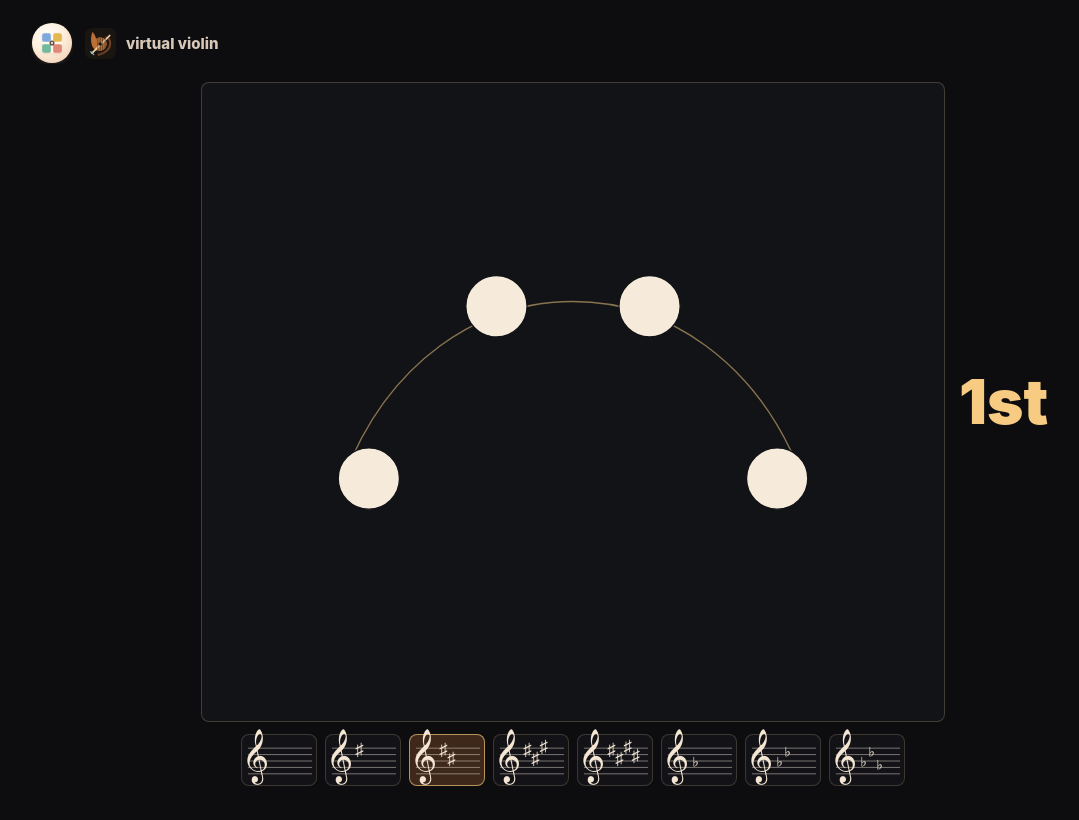
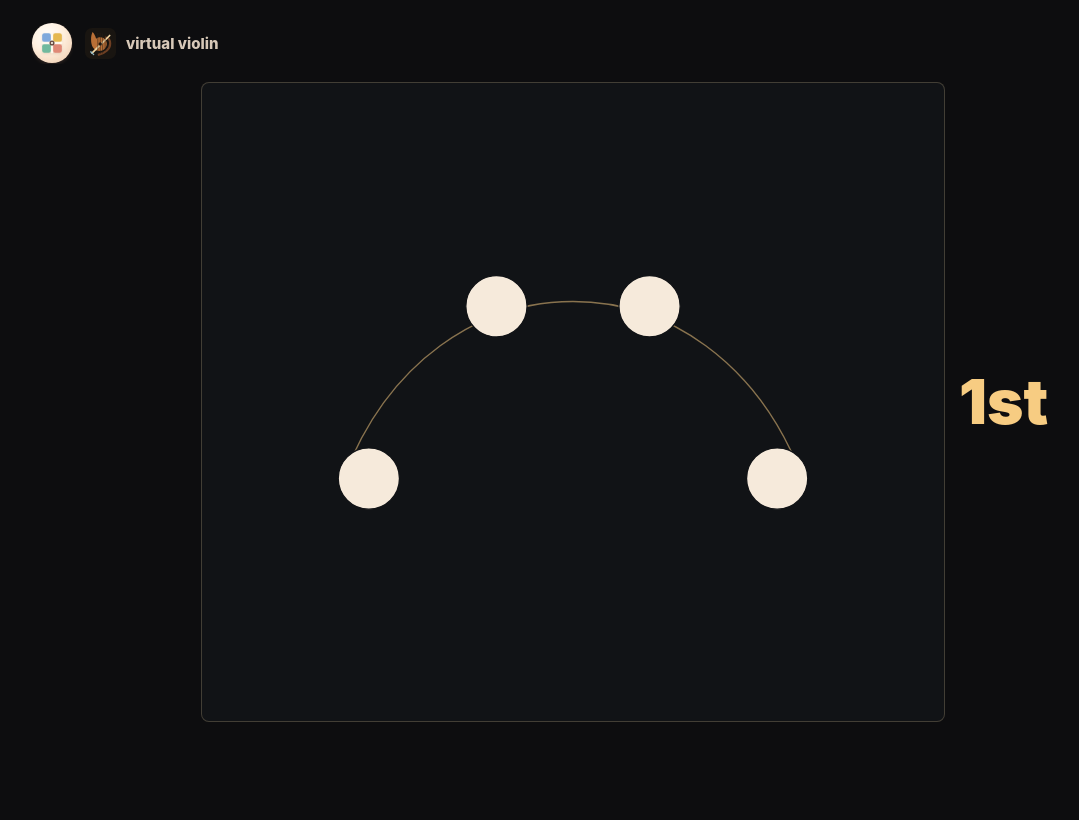
Before and after one commit to nalalalan/virtualviolin.aolabs.io, a React (Vite) app: page / in a window 1280 px wide. Shown: the whole page, without its empty margins (19-1098 px from the left). Built offline with nearby package versions, Linux system fonts and the light colour scheme.

Commit message:
Remove key signatures from chromatic violin

```diff
--- a/src/App.tsx
+++ b/src/App.tsx
@@ -6,12 +6,10 @@ import {
   getPitchInfo,
   getStringForBowVector,
   isFingerKey,
-  keySignatures,
   positionLabelByName,
   positionNames,
   stringNames,
   type FingerKey,
-  type KeySignature,
   type PositionName,
   type ViolinString,
 } from './pitchMapping'
@@ -22,31 +20,11 @@ const BOW_ON_SPEED = 0.42
 const BOW_HOLD_MS = 260
 const DIRECTION_ATTACK_MS = 95
 
-const staffLineYs = [10, 17, 24, 31, 38] as const
-const sharpStaffYs = [10, 20.5, 6.5, 17, 27.5, 13.5, 24] as const
-const flatStaffYs = [24, 13.5, 27.5, 17, 31, 20.5, 34.5] as const
-
 const bridgeStringMarks: Record<ViolinString, { x: number; y: number; angle: number }> = {
-  G: { x: 18, y: 62, angle: -34 },
-  D: { x: 38, y: 35, angle: -11 },
-  A: { x: 62, y: 35, angle: 11 },
-  E: { x: 82, y: 62, angle: 34 },
-}
-
-function makeKeySignatureMarks(accidental: 'sharp' | 'flat', count: number) {
-  const staffYs = accidental === 'sharp' ? sharpStaffYs : flatStaffYs
-  return staffYs.slice(0, count).map((y) => ({ accidental, y }))
-}
-
-const keySignatureMarks: Record<KeySignature, Array<{ accidental: 'sharp' | 'flat'; y: number }>> = {
-  C: [],
-  G: makeKeySignatureMarks('sharp', 1),
-  D: makeKeySignatureMarks('sharp', 2),
-  A: makeKeySignatureMarks('sharp', 3),
-  E: makeKeySignatureMarks('sharp', 4),
-  F: makeKeySignatureMarks('flat', 1),
-  Bb: makeKeySignatureMarks('flat', 2),
-  Eb: makeKeySignatureMarks('flat', 3),
+  G: { x: 18, y: 62, angle: 30 },
+  D: { x: 38, y: 35, angle: 10 },
+  A: { x: 62, y: 35, angle: -10 },
+  E: { x: 82, y: 62, angle: -30 },
 }
 
 interface InstrumentState {
@@ -59,7 +37,6 @@ interface InstrumentState {
   direction: BowDirection
   vibrato: boolean
   position: PositionName
-  keySignature: KeySignature
 }
 
 const initialState: InstrumentState = {
@@ -72,7 +49,6 @@ const initialState: InstrumentState = {
   direction: 0,
   vibrato: false,
   position: 'first',
-  keySignature: 'D',
 }
 
 function App() {
@@ -104,7 +80,7 @@ function App() {
     const bowSpeed = current.contact && current.rawSpeed > 0 && age < BOW_HOLD_MS ? BOW_ON_SPEED : 0
     const attackAge = now - lastDirectionChangeTimeRef.current
     const acceleration = current.acceleration > 0 && attackAge < DIRECTION_ATTACK_MS ? current.acceleration : 0
-    const pitchInfo = getPitchInfo(current.selectedString, current.fingerKey, current.position, current.keySignature)
+    const pitchInfo = getPitchInfo(current.selectedString, current.fingerKey, current.position)
 
     if (Math.abs(bowSpeed - current.bowSpeed) > 0.004 || current.acceleration !== acceleration) {
       stateRef.current.bowSpeed = bowSpeed
@@ -427,29 +403,6 @@ function App() {
 
   const positionLabel = positionLabelByName[instrumentState.position]
 
-  function renderKeySignature(signature: KeySignature) {
-    return (
-      <svg className="key-staff" viewBox="0 0 82 48" aria-hidden="true">
-        {staffLineYs.map((y) => (
-          <line className="staff-line" x1="6" x2="76" y1={y} y2={y} key={y} />
-        ))}
-        <text className="key-clef" x="16" y="27">
-          {'\uD834\uDD1E'}
-        </text>
-        {keySignatureMarks[signature].map((mark, index) => (
-          <text
-            className="key-accidental"
-            x={36 + index * 8.75}
-            y={mark.y}
-            key={`${mark.accidental}-${index}`}
-          >
-            {mark.accidental === 'sharp' ? '\u266F' : '\u266D'}
-          </text>
-        ))}
-      </svg>
-    )
-  }
-
   return (
     <main className="app-shell">
       <header className="suite-topbar" aria-label="Virtual Violin navigation">
@@ -499,23 +452,6 @@ function App() {
           </aside>
         </div>
 
-        <section className="key-signature-strip" aria-label="Key signature">
-          {keySignatures.map((signature) => (
-            <button
-              className={signature === instrumentState.keySignature ? 'active' : ''}
-              key={signature}
-              type="button"
-              aria-label={`${signature} key signature`}
-              title={`${signature} key signature`}
-              onClick={() => {
-                renderInstrumentState({ keySignature: signature })
-                syncEngineNow()
-              }}
-            >
-              {renderKeySignature(signature)}
-            </button>
-          ))}
-        </section>
       </section>
     </main>
   )
--- a/src/index.css
+++ b/src/index.css
@@ -150,70 +150,6 @@ a {
   font-weight: 860;
 }
 
-.key-signature-strip {
-  display: flex;
-  flex-wrap: wrap;
-  gap: 8px;
-  width: min(100%, 760px);
-  margin-top: 12px;
-  margin-right: auto;
-  margin-left: auto;
-}
-
-.key-signature-strip button {
-  width: 76px;
-  height: 52px;
-  border: 1px solid rgba(242, 215, 164, 0.18);
-  border-radius: 8px;
-  background: rgba(21, 22, 25, 0.86);
-  color: #d7c8b8;
-  cursor: pointer;
-  padding: 0;
-}
-
-.key-signature-strip button.active {
-  border-color: rgba(247, 204, 130, 0.66);
-  background: rgba(185, 111, 54, 0.28);
-  color: #f7cc82;
-}
-
-.key-staff {
-  display: block;
-  width: 76px;
-  height: 44px;
-  margin: 2px auto 0;
-  overflow: visible;
-}
-
-.staff-line {
-  stroke: rgba(248, 239, 225, 0.44);
-  stroke-width: 1;
-  vector-effect: non-scaling-stroke;
-}
-
-.key-clef,
-.key-accidental {
-  font-family:
-    "Segoe UI Symbol",
-    "Noto Music",
-    "Bravura",
-    serif;
-  color: #f4e6d3;
-  fill: #f4e6d3;
-  line-height: 1;
-  dominant-baseline: middle;
-  text-anchor: middle;
-}
-
-.key-clef {
-  font-size: 35px;
-}
-
-.key-accidental {
-  font-size: 19px;
-  font-weight: 780;
-}
-
 @media (max-width: 860px) {
   .player-region {
     grid-template-columns: minmax(0, 1fr) 72px;
@@ -251,19 +187,6 @@ a {
     min-height: 640px;
   }
 
-  .string-lane {
-    padding: 18px 8px;
-  }
-
-  .string-lane span {
-    font-size: 20px;
-  }
-
-  .string-lane::before {
-    top: 60px;
-    bottom: 14px;
-  }
-
   .position-readout {
     padding: 0;
   }
--- a/src/pitchMapping.ts
+++ b/src/pitchMapping.ts
@@ -1,20 +1,18 @@
 export const stringNames = ['G', 'D', 'A', 'E'] as const
-export const keySignatures = ['C', 'G', 'D', 'A', 'E', 'F', 'Bb', 'Eb'] as const
 export const positionNames = ['first', 'third', 'fifth', 'seventh'] as const
 
 export type ViolinString = (typeof stringNames)[number]
 export type FingerKey = 'j' | 'h' | 'g' | 'f' | 'd' | 's' | 'a'
 export type PositionName = (typeof positionNames)[number]
-export type KeySignature = (typeof keySignatures)[number]
 
 export const fingerKeys: FingerKey[] = ['j', 'h', 'g', 'f', 'd', 's', 'a']
 export const keyStrip = ['open', ...fingerKeys] as const
 
 export const stringAngleByName: Record<ViolinString, number> = {
-  G: -34,
-  D: -11,
-  A: 11,
-  E: 34,
+  G: 30,
+  D: 10,
+  A: -10,
+  E: -30,
 }
 
 export const positionLabelByName: Record<PositionName, string> = {
@@ -31,20 +29,7 @@ const baseMidiByString: Record<ViolinString, number> = {
   E: 76,
 }
 
-const tonicPitchClassByKey: Record<KeySignature, number> = {
-  C: 0,
-  G: 7,
-  D: 2,
-  A: 9,
-  E: 4,
-  F: 5,
-  Bb: 10,
-  Eb: 3,
-}
-
 const sharpNoteNames = ['C', 'C#', 'D', 'D#', 'E', 'F', 'F#', 'G', 'G#', 'A', 'A#', 'B'] as const
-const flatNoteNames = ['C', 'Db', 'D', 'Eb', 'E', 'F', 'Gb', 'G', 'Ab', 'A', 'Bb', 'B'] as const
-const flatKeys = new Set<KeySignature>(['F', 'Bb', 'Eb'])
 const positionLowFingerOffset: Record<PositionName, number> = {
   first: 1,
   third: 4,
@@ -90,7 +75,7 @@ export function normalizeBowAngle(angle: number): number {
 }
 
 export function getBowAngleForVector(dx: number, dy: number): number {
-  return normalizeBowAngle((Math.atan2(dx, dy) * 180) / Math.PI)
+  return normalizeBowAngle((-Math.atan2(dy, dx) * 180) / Math.PI)
 }
 
 export function getStringForBowVector(dx: number, dy: number, fallback: ViolinString = 'A'): ViolinString {
@@ -115,34 +100,15 @@ export function getStringForBowVector(dx: number, dy: number, fallback: ViolinSt
 
 export function getBowDirectionForString(dx: number, dy: number, stringName: ViolinString): -1 | 1 {
   const angle = (stringAngleByName[stringName] * Math.PI) / 180
-  const projection = dx * Math.sin(angle) + dy * Math.cos(angle)
+  const projection = dx * Math.cos(angle) - dy * Math.sin(angle)
   return projection < 0 ? -1 : 1
 }
 
-export function getScaleOffsets(openMidi: number, keySignature: KeySignature): number[] {
-  const tonic = tonicPitchClassByKey[keySignature]
-  const majorScaleSteps = [0, 2, 4, 5, 7, 9, 11]
-  const scalePitchClasses = new Set(majorScaleSteps.map((step) => (tonic + step) % 12))
-  const offsets: number[] = []
-
-  for (let offset = 1; offsets.length < 12 && offset <= 36; offset += 1) {
-    if (scalePitchClasses.has((openMidi + offset) % 12)) {
-      offsets.push(offset)
-    }
-  }
-
-  return offsets
-}
-
 export function getOffsetForKey(
-  stringName: ViolinString,
+  _stringName: ViolinString,
   key: FingerKey | null,
   position: PositionName = 'first',
-  keySignature: KeySignature = 'D',
 ): number {
-  void stringName
-  void keySignature
-
   if (key === null) {
     return 0
   }
@@ -150,20 +116,19 @@ export function getOffsetForKey(
   return positionLowFingerOffset[position] + fingerIndexByKey[key]
 }
 
-export function getNoteName(midi: number, keySignature: KeySignature): string {
+export function getNoteName(midi: number): string {
   const pitchClass = ((midi % 12) + 12) % 12
-  return (flatKeys.has(keySignature) ? flatNoteNames : sharpNoteNames)[pitchClass]
+  return sharpNoteNames[pitchClass]
 }
 
 export function getPitchInfo(
   stringName: ViolinString,
   key: FingerKey | null,
   position: PositionName = 'first',
-  keySignature: KeySignature = 'D',
 ): PitchInfo {
-  const offset = getOffsetForKey(stringName, key, position, keySignature)
+  const offset = getOffsetForKey(stringName, key, position)
   const midi = baseMidiByString[stringName] + offset
-  const noteName = getNoteName(midi, keySignature)
+  const noteName = getNoteName(midi)
   const frequency = 440 * 2 ** ((midi - 69) / 12)
 
   return {
@@ -176,7 +141,7 @@ export function getPitchInfo(
     mappingText:
       key === null
         ? `${stringName} string open = ${noteName}`
-        : `${stringName} ${positionLabelByName[position]} position + ${key.toUpperCase()} = ${noteName} (${keySignature})`,
+        : `${stringName} ${positionLabelByName[position]} position + ${key.toUpperCase()} = ${noteName}`,
   }
 }
 
```
Also changed, not shown: 1 other file (tests, documents, lock files or other folders).
